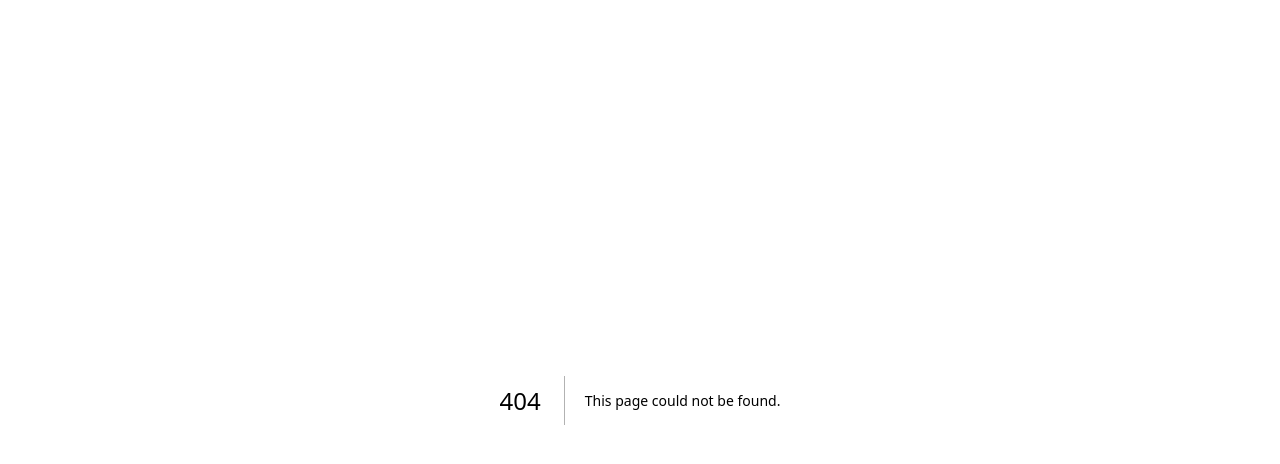
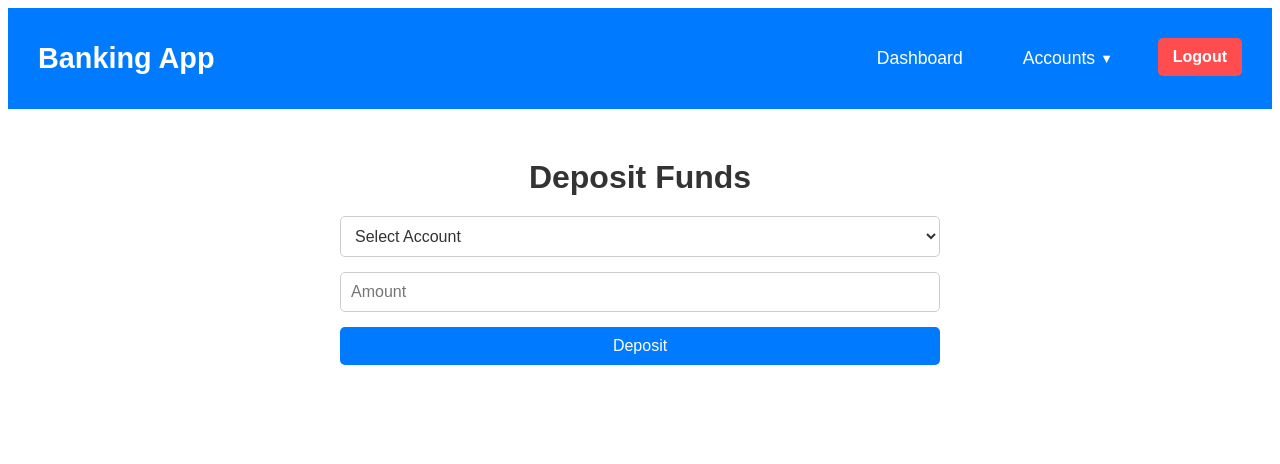
Before and after one commit to NormieNoob/Ai_Bank, a Next.js app in the folder frontend/: page /1/accounts/deposit in a window 1280 px wide. Before the commit this address had no page. Shown: the top 464 px of the page. Built offline with nearby package versions, Linux system fonts and the light colour scheme.

Commit message:
created UI for the deposit page

```diff
--- /dev/null
+++ b/frontend/src/app/[uname]/accounts/deposit/layout.js
@@ -0,0 +1,11 @@
+import Navbar from "../../components/navbar"
+export default function RootLayout({ children }) {
+  return (
+      <body>
+        <header>
+        </header>
+        <Navbar />
+        {children}
+      </body>
+  );
+}
--- /dev/null
+++ b/frontend/src/app/[uname]/accounts/deposit/page.js
@@ -0,0 +1,138 @@
+"use client";
+
+import { useState } from "react";
+import { useParams } from "next/navigation";
+
+export default function DepositPage() {
+    const uname = useParams().uname
+  const [selectedAccount, setSelectedAccount] = useState(""); // State to track selected account
+  const [amount, setAmount] = useState(""); // State to track deposit amount
+  const [message, setMessage] = useState(""); // Success/Error message
+
+  const MAX_DEPOSIT_LIMIT = 250000; // Maximum deposit limit
+
+  const handleSubmit = async (e) => {
+    e.preventDefault();
+    setMessage("");
+
+    // Validate deposit amount
+    if (!selectedAccount) {
+      setMessage("Please select an account to deposit into.");
+      return;
+    }
+
+    if (!amount || Number(amount) <= 0) {
+      setMessage("Please enter a valid deposit amount.");
+      return;
+    }
+
+    if (Number(amount) > MAX_DEPOSIT_LIMIT) {
+      setMessage(`Deposit limit exceeded! You can only deposit up to $${MAX_DEPOSIT_LIMIT}.`);
+      return;
+    }
+
+    try {
+      // Send API request
+      const response = await fetch(`${process.env.NEXT_PUBLIC_BACKEND_URL}/${uname}/accounts/deposit`, {
+        method: "POST",
+        credentials: "include",
+        headers: {
+          "Content-Type": "application/json",
+          Accept: "application/json",
+        },
+        body: JSON.stringify({
+          accountType: selectedAccount,
+          depositAmount: Number(amount),
+        }),
+      });
+
+      const data = await response.json();
+
+      if (!response.ok) {
+        setMessage(`Failed to deposit: ${data.message || "Unknown error occurred"}`);
+        return;
+      }
+
+      setMessage(`Successfully deposited $${amount} into your ${selectedAccount} account.`);
+    } catch (error) {
+      console.error("Error:", error);
+      setMessage("An unexpected error occurred. Please try again.");
+    }
+  };
+
+  return (
+    <div style={styles.container}>
+      <h1 style={styles.heading}>Deposit Funds</h1>
+      <form onSubmit={handleSubmit} style={styles.form}>
+        <select
+          value={selectedAccount}
+          onChange={(e) => setSelectedAccount(e.target.value)}
+          style={styles.select}
+        >
+          <option value="">Select Account</option>
+          <option value="checking">Checking Account</option>
+          <option value="savings">Savings Account</option>
+        </select>
+        <input
+          type="number"
+          value={amount}
+          onChange={(e) => setAmount(e.target.value)}
+          placeholder="Amount"
+          style={styles.input}
+        />
+        <button type="submit" style={styles.button}>
+          Deposit
+        </button>
+        {message && <p style={styles.message}>{message}</p>}
+      </form>
+    </div>
+  );
+}
+
+const styles = {
+  container: {
+    maxWidth: "600px",
+    margin: "50px auto",
+    textAlign: "center",
+    fontFamily: "Arial, sans-serif",
+  },
+  heading: {
+    fontSize: "2rem",
+    marginBottom: "20px",
+    color: "#333",
+  },
+  form: {
+    display: "flex",
+    flexDirection: "column",
+    gap: "15px",
+  },
+  select: {
+    padding: "10px",
+    fontSize: "16px",
+    borderRadius: "5px",
+    border: "1px solid #ccc",
+    backgroundColor: "#fff",
+    color: "#333",
+  },
+  input: {
+    padding: "10px",
+    fontSize: "16px",
+    borderRadius: "5px",
+    border: "1px solid #ccc",
+  },
+  button: {
+    padding: "10px",
+    fontSize: "16px",
+    borderRadius: "5px",
+    border: "none",
+    backgroundColor: "#007bff",
+    color: "#fff",
+    cursor: "pointer",
+  },
+  message: {
+    marginTop: "20px",
+    fontSize: "16px",
+    color: "#d9534f", // Red for error messages
+    fontWeight: "bold",
+  },
+};
```
